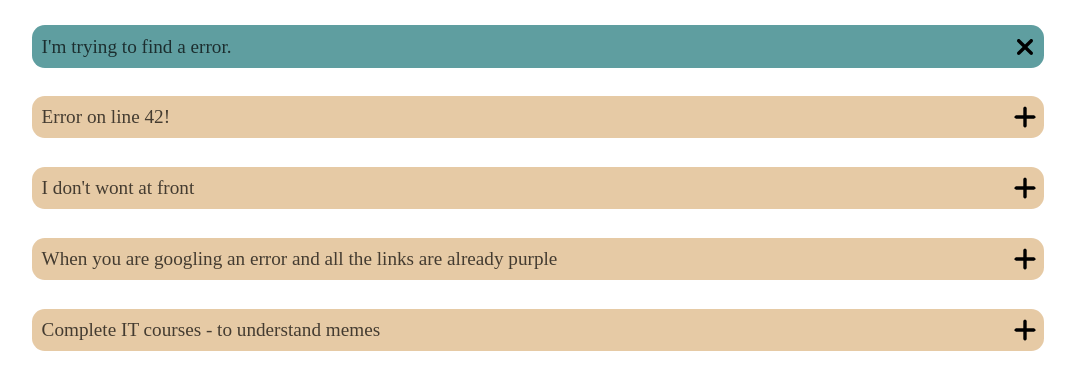
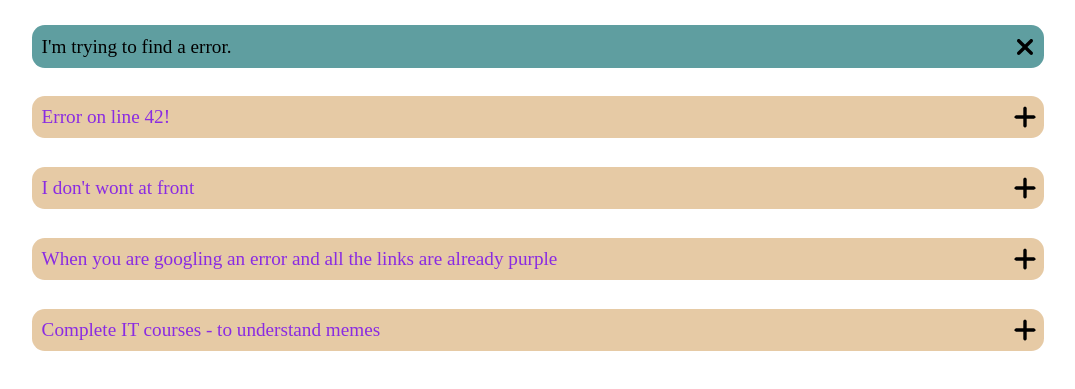
Before and after one commit to AntonFartovii/cssBayan, a plain HTML site: page cssBayan/index.html in a window 1280 px wide. Shown: the part 73-462 px from the top of the page, without its empty margins (95-1170 px from the left). Drawn offline with Linux system fonts and the light colour scheme.

Commit message:
refactor: title's hover color (Mon, Mar 13, 2023 11:47:33 AM)

```diff
--- a/cssBayan/styles.css
+++ b/cssBayan/styles.css
@@ -68,6 +68,9 @@ main {
 .radio-input:checked + .input-label .accordion-header {
     background-color: cadetblue;
 }
+.radio-input:checked + .input-label .accordion-header .title {
+    color: black;
+}
 
 .radio-input:checked + .input-label .accordion-header .icon img {
     transform: rotate(0deg);
@@ -86,7 +89,8 @@ main {
 }
 
 .accordion-header .title {
-    opacity: 0.7;
+    opacity: 1;
+    color: blueviolet;
 }
 
 .accordion-header .icon {
@@ -122,6 +126,7 @@ main {
 
     .container:hover .accordion-header .title {
         opacity: 1;
+        color: black;
     }
 
 
@@ -141,9 +146,6 @@ main {
         transition: 0.2s all;
     }
 
-    .accordion:hover .accordion-header .title {
-        color: aliceblue;
-    }
 
     .container:hover .accordion-header .icon img {
         visibility: visible;
```
